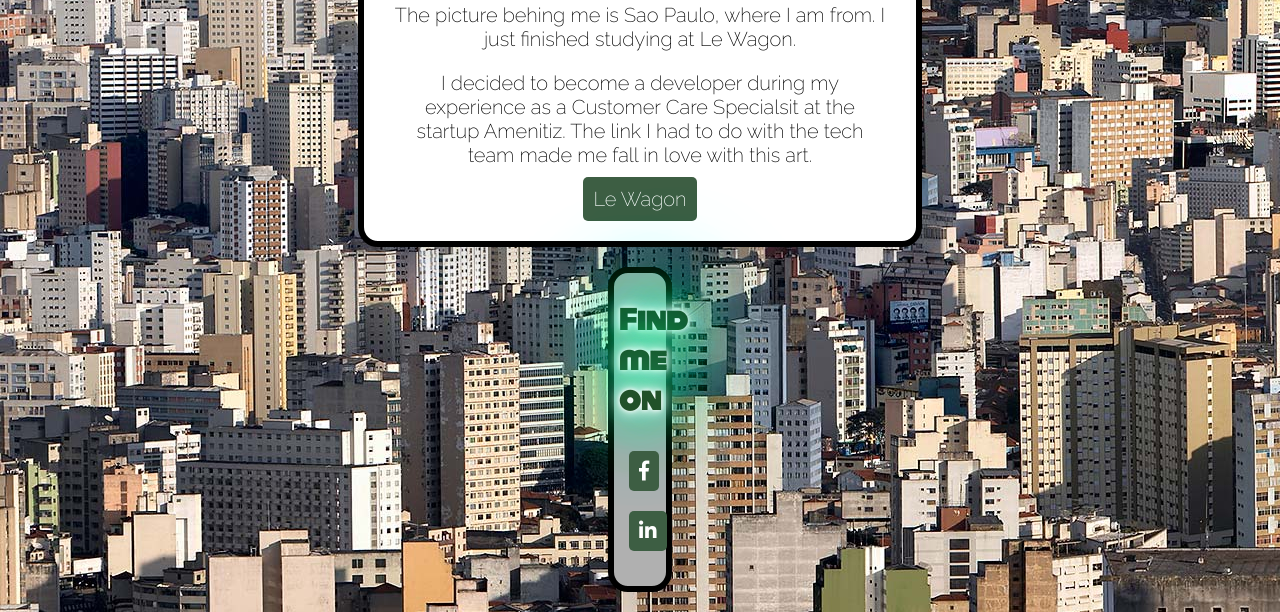
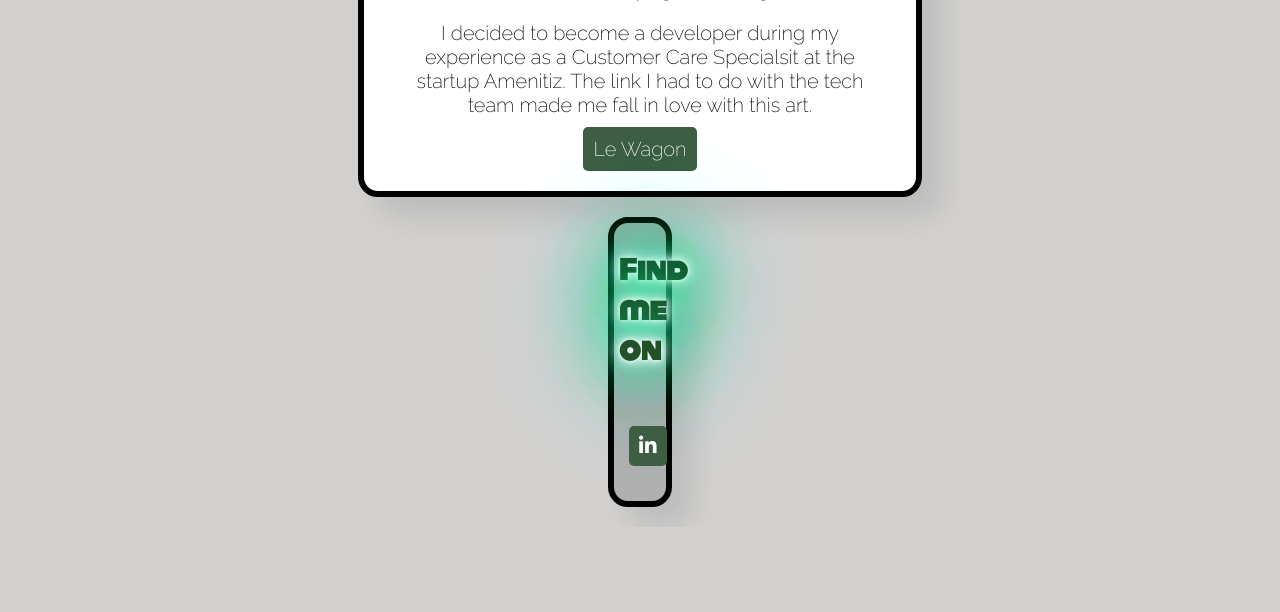
Before and after one commit to yanikmeili/yanik, a plain HTML site: page index.html in a window 1280 px wide. Shown: the part 379-991 px from the top of the page. After the commit the page ends 906 px from the top, so only its background shows below. Drawn offline with Linux system fonts and the light colour scheme; a web font is replaced by a local one.

Commit message:
changed the picture and the background color

```diff
--- a/index.html
+++ b/index.html
@@ -25,9 +25,6 @@
   <h2> Find me on</h2>
 <ul>
   <li>
-    <a href="https://www.facebook.com/yanik.meili">
-      <i class="fab fa-facebook-f"></i>
-    </a>
   </li>
   <li>
     <a href="https://www.linkedin.com/in/yanik-meili-5a86a1175/">
--- a/style.css
+++ b/style.css
@@ -1,7 +1,6 @@
 @import url('https://fonts.googleapis.com/css2?family=Goblin+One&family=Montserrat:ital,wght@0,100;1,400&family=Playfair+Display:wght@600&family=Raleway:wght@100;200&family=Roboto+Condensed:wght@300&display=swap');
 @import url('https://fonts.googleapis.com/css2?family=Monoton&display=swap');
 body {
-  background-image: url("images/spsp.png");
   font-family: 'Raleway', sans-serif;
   background-color: #d2d1d0;
   font-size: 20px;
```
Also changed, not shown: images/yanik.png, 2 other files.
